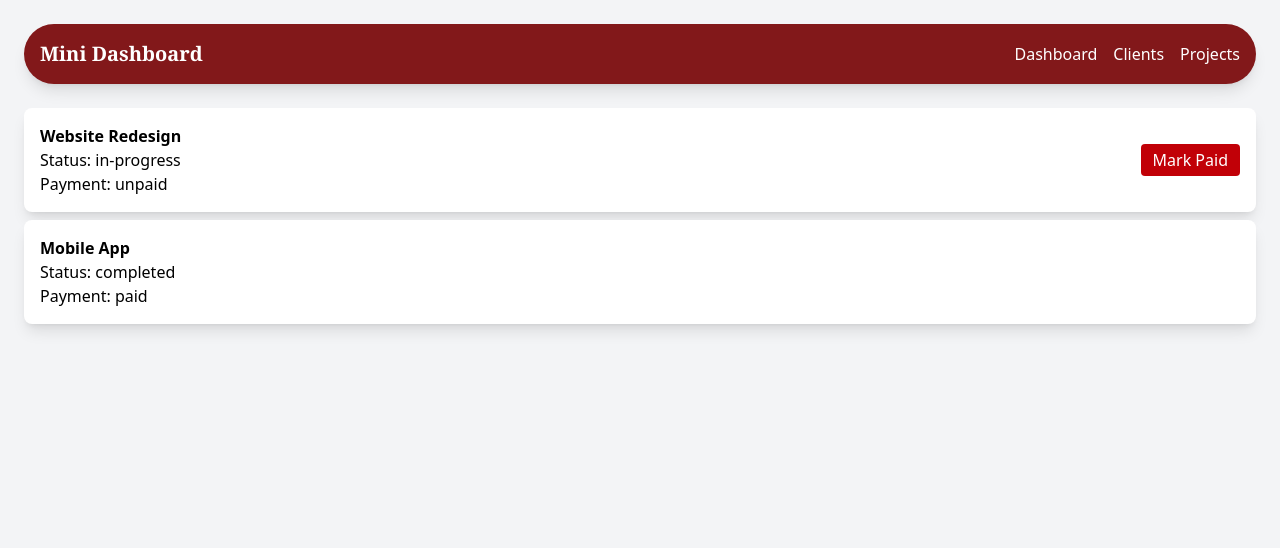
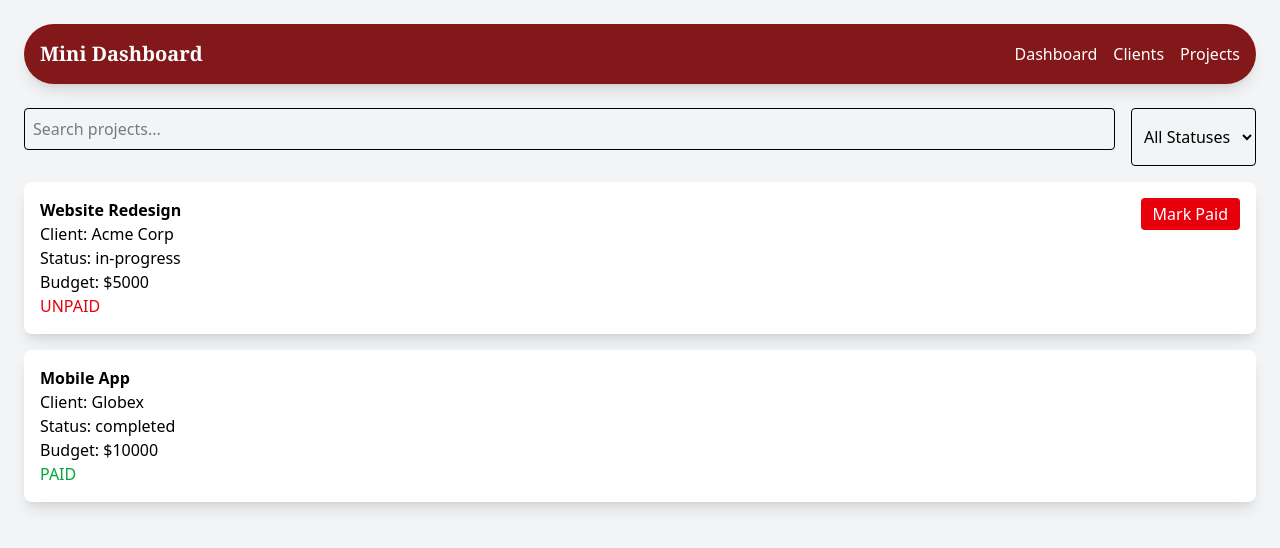
Before and after one commit to UWASEdjaria/Freelance-Dashboard-React-TypeScript-, a React (Vite) app: page /projects in a window 1280 px wide. Shown: the top 548 px of the page. Built offline with nearby package versions, Linux system fonts and the light colour scheme.

Commit message:
add search bar

```diff
--- a/src/components/ClientCard.tsx
+++ b/src/components/ClientCard.tsx
@@ -1,17 +1,32 @@
+import { useState } from 'react';
 import { useAppContext } from "../context";
+import SearchBar from './SearchBar';
 
 export default function ClientCard() {
   const { state } = useAppContext();
+  const [search, setSearch] = useState('');
+
+  const filteredClients = state.clients.filter(client =>
+    client.name.toLowerCase().includes(search.toLowerCase()) ||
+    client.country.toLowerCase().includes(search.toLowerCase()) ||
+    (client.email && client.email.toLowerCase().includes(search.toLowerCase()))
+  );
 
   return (
-    <div className="mt-4 grid grid-cols-1 md:grid-cols-2 gap-4">
-      {state.clients.map((c) => (
-        <div key={c.id} className="p-4 bg-white shadow-lg rounded-lg">
-          <h3 className="font-bold">{c.name}</h3>
-          <p>Country: {c.country}</p>
-          {c.email && <p>Email: {c.email}</p>}
-        </div>
-      ))}
+    <div className="mt-4">
+      <SearchBar
+        onSearch={setSearch}
+        placeholder="Search clients..."
+      />
+      <div className="grid grid-cols-1 md:grid-cols-2 gap-4">
+        {filteredClients.map((c) => (
+          <div key={c.id} className="p-4 bg-blue-50 shadow-lg rounded-lg hover:bg-blue-100 transition-colors duration-200">
+            <h3 className="font-bold text-red-900">{c.name}</h3>
+            <p>Country: {c.country}</p>
+            {c.email && <p>Email: {c.email}</p>}
+          </div>
+        ))}
+      </div>
     </div>
   );
 }
--- a/src/components/DashboardStats.tsx
+++ /dev/null
@@ -1,24 +0,0 @@
-
-import { useAppContext } from '../context';
-
-export default function DashboardStats() {
-  const { state } = useAppContext();
-
-  const stats = [
-    { name: 'Total Projects', value: state.projects.length },
-    { name: 'Paid Projects', value: state.projects.filter(p => p.paymentStatus === 'paid').length },
-    { name: 'Active Clients', value: new Set(state.projects.map(p => p.clientId)).size },
-    { name: 'Total Revenue', value: `$${state.payments.reduce((sum, p) => sum + p.amount, 0).toLocaleString()}` },
-  ];
-
-  return (
-    <div className="grid grid-cols-1 gap-5 mt-6 sm:grid-cols-2 lg:grid-cols-4">
-      {stats.map(s => (
-        <div key={s.name} className="px-4 py-5 overflow-hidden bg-white rounded-lg shadow">
-          <p className="text-sm font-medium text-gray-500 truncate">{s.name}</p>
-          <p className="mt-1 text-3xl font-semibold text-gray-900">{s.value}</p>
-        </div>
-      ))}
-    </div>
-  );
-}
--- a/src/components/ProjectList.tsx
+++ b/src/components/ProjectList.tsx
@@ -1,27 +1,66 @@
+import { useState } from 'react';
 import { useAppContext } from "../context";
+import SearchBar from './SearchBar';
 
 export default function ProjectList() {
   const { state, dispatch } = useAppContext();
+  const [search, setSearch] = useState('');
+  const [statusFilter, setStatusFilter] = useState('all');
+
+  const filteredProjects = state.projects
+    .filter(p =>
+      p.title.toLowerCase().includes(search.toLowerCase()) ||
+      state.clients.find(c => c.id === p.clientId)?.name.toLowerCase().includes(search.toLowerCase())
+    )
+    .filter(p => statusFilter === 'all' || p.status === statusFilter);
 
   return (
-    <div className="mt-4 space-y-2">
-      {state.projects.map(p => (
-        <div key={p.id} className="p-4 bg-white shadow-lg rounded-lg flex justify-between items-center">
+    <div className="mt-4">
+      <div className="flex gap-4 mb-4">
+        <SearchBar
+          onSearch={setSearch}
+          placeholder="Search projects..."
+        />
+        <select
+          className="p-2 border rounded"
+          value={statusFilter}
+          onChange={(e) => setStatusFilter(e.target.value)}
+        >
+          <option value="all">All Statuses</option>
+          <option value="pending">Pending</option>
+          <option value="in-progress">In Progress</option>
+          <option value="completed">Completed</option>
+        </select>
+      </div>
+
+      <div className="space-y-4">
+        {filteredProjects.map(p => {
+          const client = state.clients.find(c => c.id === p.clientId);
+          return (
+            <div key={p.id} className="p-4 bg-white shadow-lg rounded-lg">
+              <div className="flex justify-between items-start">
                 <div>
                   <h3 className="font-bold">{p.title}</h3>
+                  <p>Client: {client?.name || 'Unknown'}</p>
                   <p>Status: {p.status}</p>
-            <p>Payment: {p.paymentStatus}</p>
+                  <p>Budget: ${p.budget}</p>
+                  <p className={p.paymentStatus === 'paid' ? 'text-green-600' : 'text-red-600'}>
+                    {p.paymentStatus.toUpperCase()}
+                  </p>
                 </div>
                 {p.paymentStatus === "unpaid" && (
                   <button
-              className="bg-red-700 text-white px-3 py-1 rounded"
-              onClick={() => dispatch({ type: "MARK_PROJECT_PAID", projectId: p.id })}
+                    className="bg-red-600 text-white px-3 py-1 rounded hover:bg-red-700"
+                    onClick={() => dispatch({ type: "MARK_PROJECT_PAID", payload: p.id })}
                   >
                     Mark Paid
                   </button>
                 )}
               </div>
-      ))}
+            </div>
+          );
+        })}
+      </div>
     </div>
   );
 }
--- /dev/null
+++ b/src/components/SearchBar.tsx
@@ -0,0 +1,15 @@
+interface SearchBarProps {
+  onSearch: (query: string) => void;
+  placeholder: string;
+}
+
+export default function SearchBar({ onSearch, placeholder }: SearchBarProps) {
+  return (
+    <input
+      type="text"
+      placeholder={placeholder}
+      className="w-full p-2 border rounded mb-4"
+      onChange={(e) => onSearch(e.target.value)}
+    />
+  );
+}
--- a/src/context.d.ts
+++ /dev/null
@@ -1,16 +0,0 @@
-// This file helps TypeScript understand the context module
-declare module './context' {
-  import { ReactNode, Dispatch } from 'react';
-  import { AppState, AppAction } from './types';
-
-  export const AppContext: React.Context<{
-    state: AppState;
-    dispatch: Dispatch<AppAction>;
-  } | undefined>;
-
-  export function AppProvider({ children }: { children: ReactNode }): JSX.Element;
-  export function useAppContext(): {
-    state: AppState;
-    dispatch: Dispatch<AppAction>;
-  };
-}
--- a/src/context.tsx
+++ b/src/context.tsx
@@ -1,12 +1,13 @@
-import { createContext, useContext, useReducer } from 'react';
+import { createContext, useContext, useReducer, useCallback, useMemo } from 'react';
 import type { ReactNode } from 'react';
-import type { AppState, AppAction } from './types';
+import type { AppState, AppAction, Project } from './types';
 
 // Initial state
 const initialState: AppState = {
   clients: [
     { id: '1', name: 'Acme Corp', country: 'USA', email: 'contact@acme.com' },
     { id: '2', name: 'Globex', country: 'Canada' }
+
   ],
   projects: [
     { id: 'p1', clientId: '1', title: 'Website Redesign', budget: 5000, status: 'in-progress', paymentStatus: 'unpaid' },
@@ -23,7 +24,10 @@ export const AppContext = createContext<{
   dispatch: React.Dispatch<AppAction>;
 } | undefined>(undefined);
 
-// Reducer function
+function findProject(projects: Project[], projectId: string): Project | undefined {
+  return projects.find(p => p.id === projectId);
+}
+
 function appReducer(state: AppState, action: AppAction): AppState {
     switch (action.type) {
       case 'ADD_CLIENT':
@@ -32,40 +36,56 @@ function appReducer(state: AppState, action: AppAction): AppState {
         return { ...state, projects: [...state.projects, action.payload] };
       case 'ADD_PAYMENT':
         return { ...state, payments: [...state.payments, action.payload] };
-    case 'MARK_PROJECT_PAID':
-      return {
+      case 'MARK_PROJECT_PAID': {
+        const projectId = action.payload;
+        const projectToPay = findProject(state.projects, projectId);
+
+        if (!projectToPay || projectToPay.paymentStatus === 'paid') return state;
+
+        const newPayment = {
+          projectId,
+          amount: projectToPay.budget,
+          date: new Date().toISOString()
+        };
+
+        const updatedState = {
           ...state,
           projects: state.projects.map(project =>
-          project.id === action.projectId
+            project.id === projectId
               ? { ...project, paymentStatus: 'paid' as const }
               : project
           ),
-        payments: [
-          ...state.payments,
-          {
-            projectId: action.projectId,
-            amount: state.projects.find(p => p.id === action.projectId)?.budget || 0,
-            date: new Date().toISOString()
+          payments: [...state.payments, newPayment]
+        };
+
+        return updatedState;
       }
-        ]
-      };
       default:
         return state;
     }
 }
 
-// Provider component
+const useEnhancedDispatch = (baseDispatch: React.Dispatch<AppAction>) => {
+  return useCallback((action: AppAction) => baseDispatch(action), [baseDispatch]);
+};
+
 export function AppProvider({ children }: { children: ReactNode }) {
-  const [state, dispatch] = useReducer(appReducer, initialState);
+  const [state, baseDispatch] = useReducer(appReducer, initialState);
+  const dispatch = useEnhancedDispatch(baseDispatch);
+
+
+  const contextValue = useMemo(() => ({
+    state,
+    dispatch
+  }), [state, dispatch]);
 
   return (
-    <AppContext.Provider value={{ state, dispatch }}>
+    <AppContext.Provider value={contextValue}>
       {children}
     </AppContext.Provider>
   );
 }
 
-// Custom hook
 export function useAppContext() {
   const context = useContext(AppContext);
   if (context === undefined) {
--- a/src/types.ts
+++ b/src/types.ts
@@ -30,4 +30,4 @@ export type AppAction =
   | { type: 'ADD_CLIENT'; payload: Client }
   | { type: 'ADD_PROJECT'; payload: Project }
   | { type: 'ADD_PAYMENT'; payload: Payment }
-  | { type: 'MARK_PROJECT_PAID'; projectId: string };
+  | { type: 'MARK_PROJECT_PAID'; payload: string };
```
Lines whose indentation alone changed are shown as unchanged.
